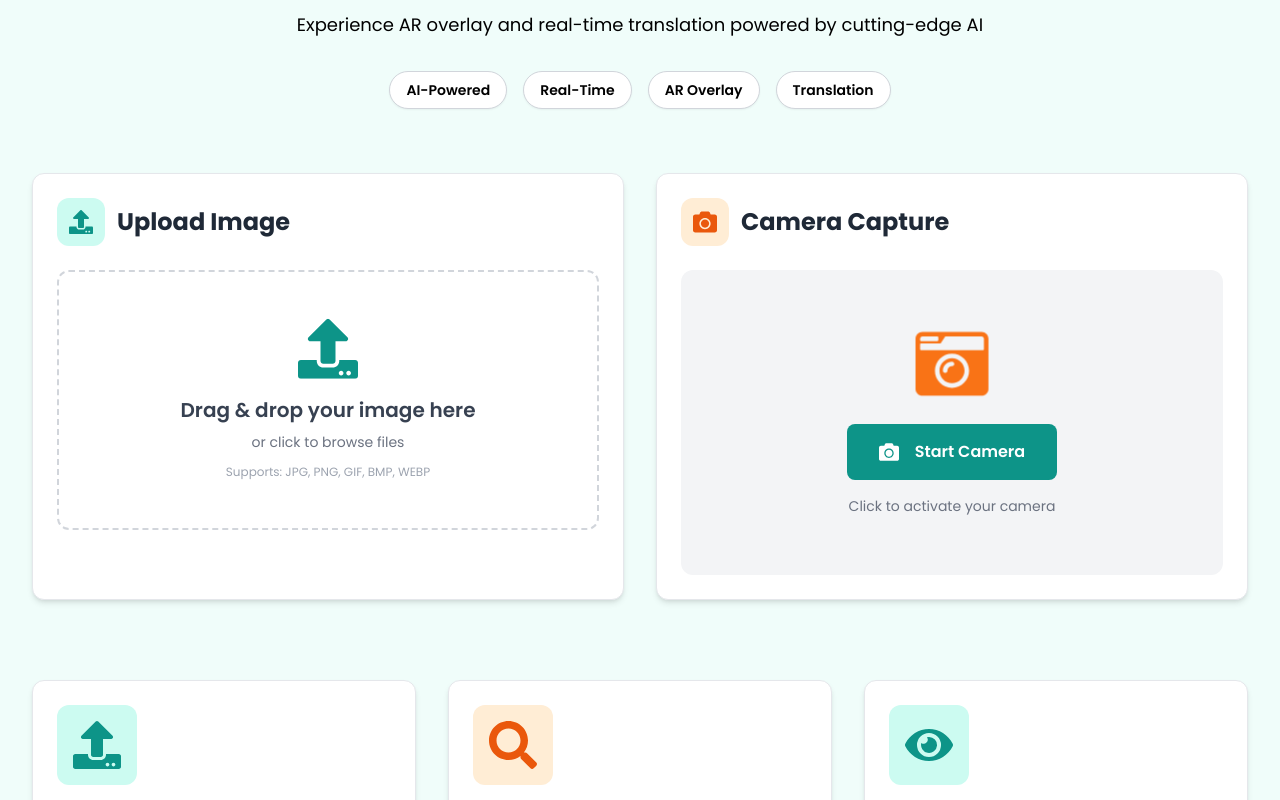
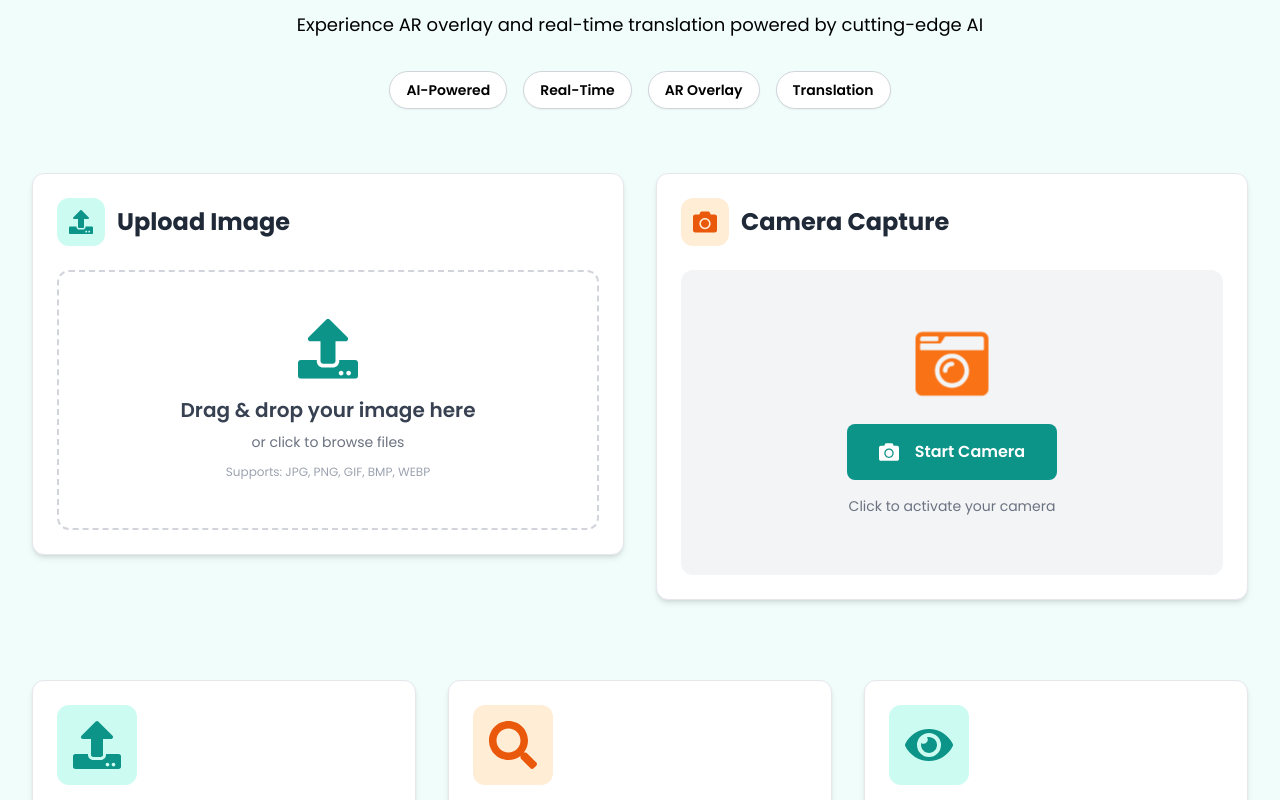
Before and after one commit to SajBajra/Final-Year-Project, a React (Vite) app in the folder frontend/: page / in a window 1280 px wide. Shown: the part 485-1285 px from the top of the page. Built offline with nearby package versions, Linux system fonts and the light colour scheme.

Commit message:
Fix container height issue - prevent ImageUpload from growing when CameraCapture expands

```diff
--- a/frontend/src/pages/Home.jsx
+++ b/frontend/src/pages/Home.jsx
@@ -405,9 +405,9 @@ function Home() {
           variants={containerVariants}
           initial="hidden"
           animate="visible"
-          className={`grid grid-cols-1 lg:grid-cols-2 gap-4 sm:gap-6 md:gap-8 mb-6 sm:mb-8 md:mb-12 ${isMobile ? 'hidden' : ''}`}
+          className={`grid grid-cols-1 lg:grid-cols-2 gap-4 sm:gap-6 md:gap-8 mb-6 sm:mb-8 md:mb-12 items-start ${isMobile ? 'hidden' : ''}`}
         >
-          <motion.div variants={itemVariants}>
+          <motion.div variants={itemVariants} className="h-fit">
             <ImageUpload
               onImageUpload={handleImageUpload}
               onProcessing={handleProcessing}
@@ -416,7 +416,7 @@ function Home() {
               cookieId={cookieId}
             />
           </motion.div>
-          <motion.div variants={itemVariants}>
+          <motion.div variants={itemVariants} className="h-fit">
             <CameraCapture
               onImageCapture={handleImageUpload}
               onProcessing={handleProcessing}
```
